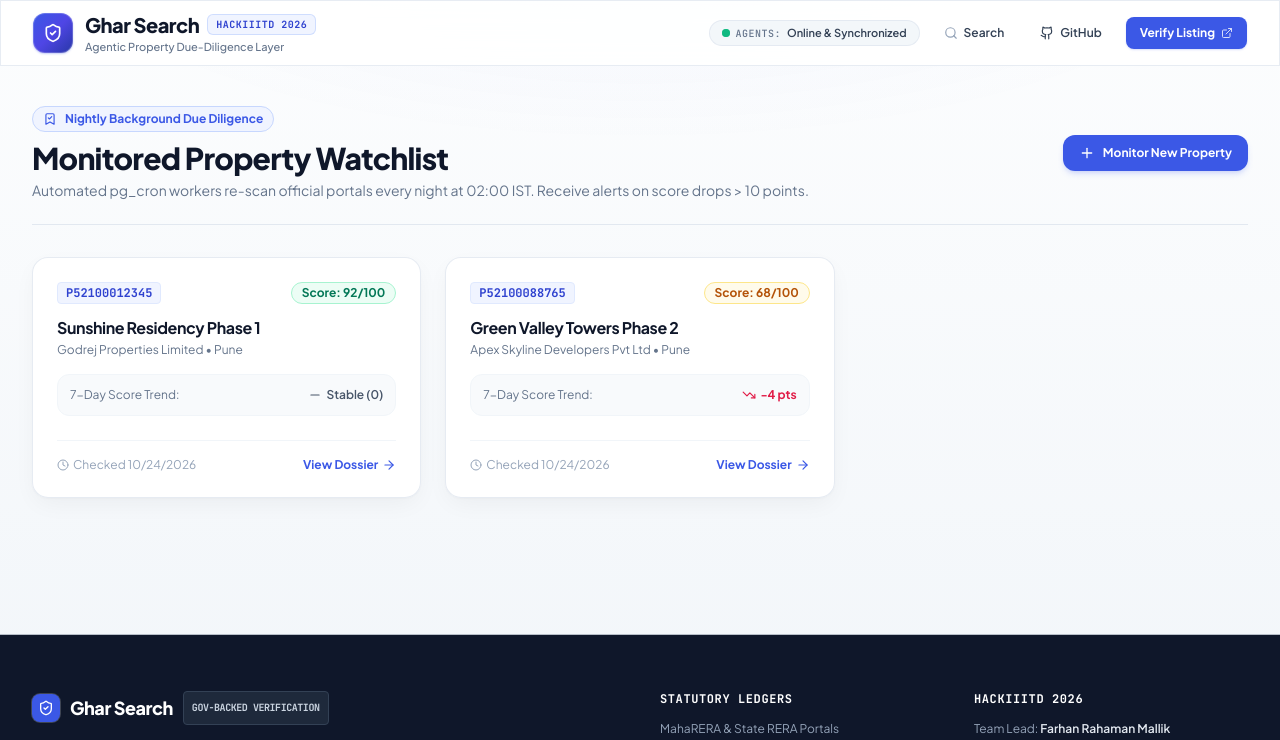
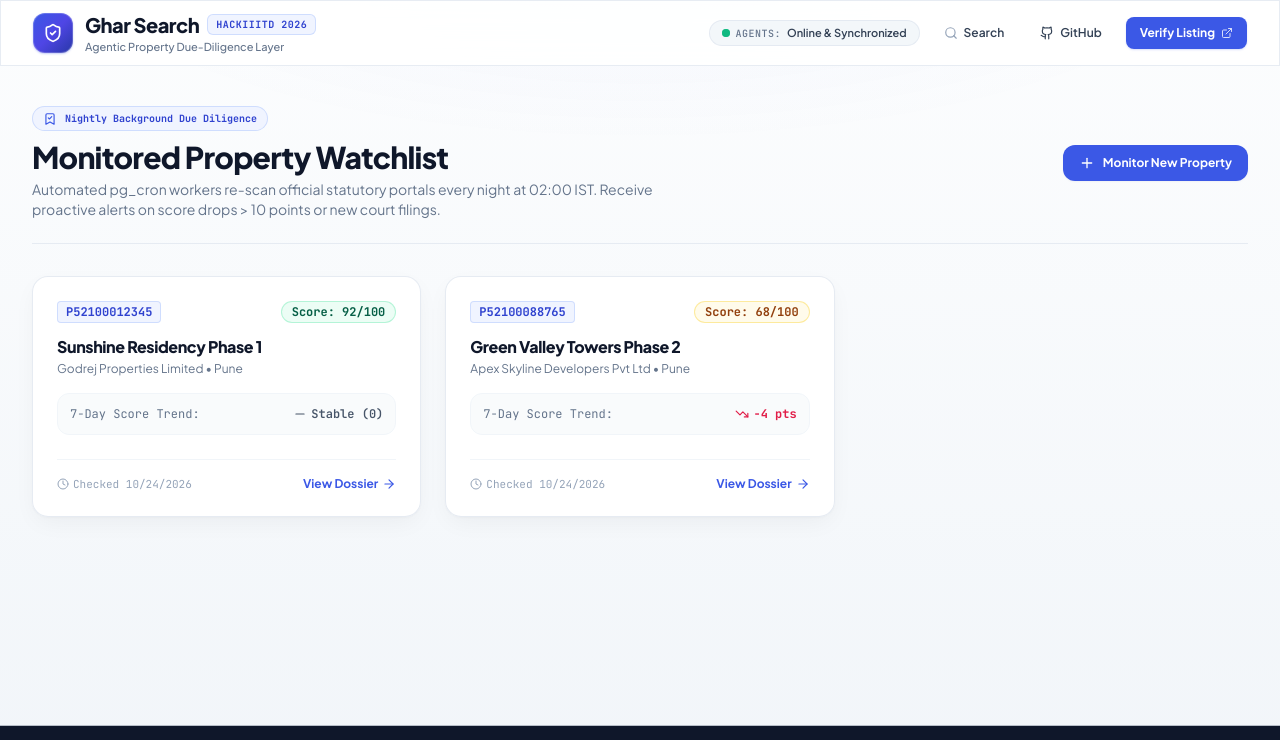
Before and after one commit to farhanmallik05/ghar-search, a Next.js app in the folder frontend/: page /dashboard in a window 1280 px wide. Shown: the top 740 px of the page. Built offline with nearby package versions, Linux system fonts and the light colour scheme; no server answers.

Commit message:
feat(frontend): refine watchlist dashboard typography, badges, and card spacing

```diff
--- a/frontend/src/app/dashboard/page.tsx
+++ b/frontend/src/app/dashboard/page.tsx
@@ -16,6 +16,7 @@ import {
   Clock,
   Plus,
   Loader2,
+  Activity,
 } from 'lucide-react';
 
 export default function DashboardPage() {
@@ -37,25 +38,25 @@ export default function DashboardPage() {
   }, []);
 
   return (
-    <div className="max-w-7xl mx-auto px-4 sm:px-6 lg:px-8 py-10 space-y-8">
+    <div className="max-w-7xl mx-auto px-4 sm:px-6 lg:px-8 py-10 space-y-8 pb-28">
       {/* Dashboard Header */}
-      <div className="flex flex-col sm:flex-row sm:items-center justify-between gap-4 border-b border-slate-200 pb-6">
+      <div className="flex flex-col sm:flex-row sm:items-center justify-between gap-4 border-b border-slate-200/80 pb-6">
         <div>
-          <div className="inline-flex items-center space-x-2 text-xs font-bold text-brand-600 bg-brand-50 px-2.5 py-1 rounded-full border border-brand-200 mb-2">
-            <BookmarkCheck className="w-3.5 h-3.5" />
+          <div className="inline-flex items-center space-x-2 text-[10px] font-bold text-brand-700 bg-brand-50 px-2.5 py-1 rounded-full border border-brand-200/80 mb-2 font-mono">
+            <BookmarkCheck className="w-3.5 h-3.5 text-brand-600" />
             <span>Nightly Background Due Diligence</span>
           </div>
           <h1 className="text-3xl font-black text-slate-900 tracking-tight">
             Monitored Property Watchlist
           </h1>
-          <p className="text-xs sm:text-sm text-slate-500 mt-1">
-            Automated pg_cron workers re-scan official portals every night at 02:00 IST. Receive alerts on score drops &gt; 10 points.
+          <p className="text-xs sm:text-sm text-slate-500 mt-1 max-w-2xl leading-relaxed">
+            Automated pg_cron workers re-scan official statutory portals every night at 02:00 IST. Receive proactive alerts on score drops &gt; 10 points or new court filings.
           </p>
         </div>
 
         <Link
           href="/#verify-section"
-          className="inline-flex items-center space-x-2 px-4 py-2.5 rounded-xl bg-brand-600 hover:bg-brand-700 text-white text-xs font-bold shadow-md shadow-brand-500/20 transition-all shrink-0"
+          className="inline-flex items-center space-x-2 px-4 py-2.5 rounded-xl bg-brand-600 hover:bg-brand-700 active:scale-[0.98] text-white text-xs font-bold shadow-subtle hover:shadow-premium transition-all shrink-0"
         >
           <Plus className="w-4 h-4" />
           <span>Monitor New Property</span>
@@ -63,51 +64,51 @@ export default function DashboardPage() {
       </div>
 
       {loading ? (
-        <div className="py-20 flex flex-col items-center justify-center space-y-3">
+        <div className="py-24 flex flex-col items-center justify-center space-y-3">
           <Loader2 className="w-7 h-7 text-brand-600 animate-spin" />
-          <p className="text-xs text-slate-500">Loading watchlist registry...</p>
+          <p className="text-xs font-semibold text-slate-500">Loading statutory watchlist...</p>
         </div>
       ) : items.length === 0 ? (
-        <div className="text-center py-20 glass-card rounded-2xl border border-slate-200">
+        <div className="text-center py-20 glass-card rounded-2xl border border-slate-200/80 shadow-premium p-8">
           <BookmarkCheck className="w-12 h-12 text-slate-300 mx-auto mb-3" />
-          <h3 className="text-base font-bold text-slate-800">Your Watchlist is Empty</h3>
+          <h3 className="text-base font-bold text-slate-900 tracking-tight">Your Watchlist is Empty</h3>
           <p className="text-xs text-slate-500 max-w-sm mx-auto mt-1 mb-6">
             Verify a property listing to save it to your monitored watchlist and receive automated regulatory alerts.
           </p>
           <Link
             href="/"
-            className="px-4 py-2 bg-brand-600 text-white rounded-xl text-xs font-bold"
+            className="px-5 py-2.5 bg-brand-600 hover:bg-brand-700 active:scale-[0.98] text-white rounded-xl text-xs font-bold transition-all shadow-subtle"
           >
-            Start Search
+            Start Property Due Diligence
           </Link>
         </div>
       ) : (
         <div className="grid grid-cols-1 md:grid-cols-2 lg:grid-cols-3 gap-6">
           {items.map((item) => {
-            let scoreBadge = 'bg-emerald-50 text-emerald-700 border-emerald-200';
+            let scoreBadge = 'bg-emerald-50 text-emerald-800 border-emerald-200/80';
             if (item.current_trust_score < 40) {
-              scoreBadge = 'bg-rose-50 text-rose-700 border-rose-200';
+              scoreBadge = 'bg-rose-50 text-rose-800 border-rose-200/80';
             } else if (item.current_trust_score < 75) {
-              scoreBadge = 'bg-amber-50 text-amber-700 border-amber-200';
+              scoreBadge = 'bg-amber-50 text-amber-800 border-amber-200/80';
             }
 
             return (
               <div
                 key={item.watchlist_id}
-                className="glass-card rounded-2xl p-6 border border-slate-200/90 shadow-sm flex flex-col justify-between hover:shadow-md transition-shadow"
+                className="glass-card rounded-2xl p-6 border border-slate-200/80 shadow-subtle flex flex-col justify-between hover:shadow-premium hover:border-slate-300 transition-all duration-200"
               >
                 <div>
                   <div className="flex items-start justify-between gap-2 mb-3">
-                    <span className="text-xs font-mono font-bold text-brand-700 bg-brand-50 px-2 py-0.5 rounded border border-brand-100">
+                    <span className="text-xs font-mono font-bold text-brand-700 bg-brand-50 px-2 py-0.5 rounded border border-brand-200/80">
                       {item.rera_id}
                     </span>
 
-                    <span className={`inline-flex items-center space-x-1 text-xs font-bold px-2.5 py-0.5 rounded-full border ${scoreBadge}`}>
+                    <span className={`inline-flex items-center space-x-1 text-xs font-mono font-bold px-2.5 py-0.5 rounded-full border tabular-nums ${scoreBadge}`}>
                       <span>Score: {item.current_trust_score}/100</span>
                     </span>
                   </div>
 
-                  <h3 className="font-bold text-base text-slate-900 tracking-tight">
+                  <h3 className="font-extrabold text-base text-slate-900 tracking-tight">
                     {item.property_name}
                   </h3>
                   <p className="text-xs text-slate-500 mt-0.5">
@@ -115,7 +116,7 @@ export default function DashboardPage() {
                   </p>
 
                   {/* 7-Day Delta Indicator */}
-                  <div className="mt-4 p-3 bg-slate-50 rounded-xl border border-slate-100 flex items-center justify-between text-xs">
+                  <div className="mt-4 p-3 bg-slate-50/80 rounded-xl border border-slate-100 flex items-center justify-between text-xs font-mono">
                     <span className="text-slate-500">7-Day Score Trend:</span>
                     {item.score_delta_7d === 0 ? (
                       <span className="flex items-center space-x-1 text-slate-600 font-semibold">
@@ -137,7 +138,7 @@ export default function DashboardPage() {
                 </div>
 
                 <div className="mt-6 pt-4 border-t border-slate-100 flex items-center justify-between text-xs">
-                  <span className="text-slate-400 flex items-center space-x-1">
+                  <span className="text-slate-400 flex items-center space-x-1 font-mono text-[11px]">
                     <Clock className="w-3 h-3" />
                     <span>Checked {new Date(item.last_checked_at).toLocaleDateString()}</span>
                   </span>
```
